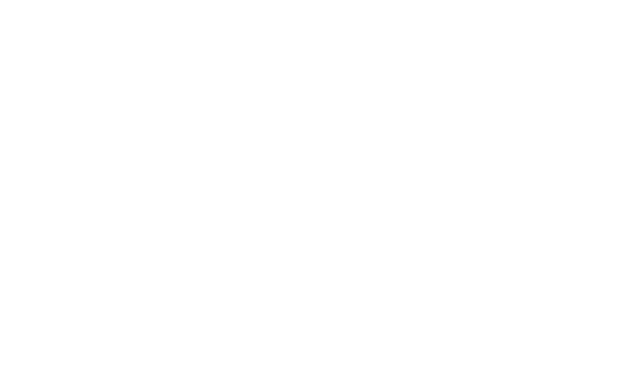
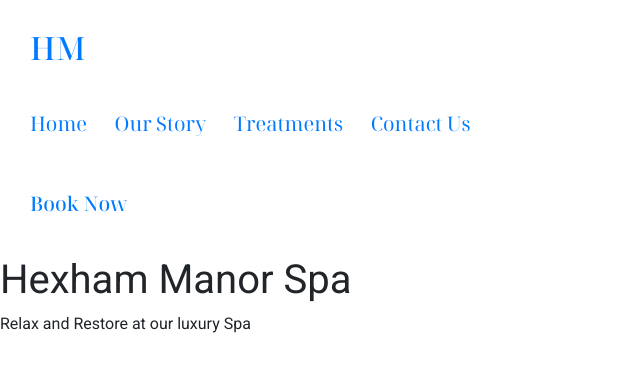
Before and after one commit to ChloeL-E/Hexham-Manor-Spa, a plain HTML site: page index.html in a window 1280 px wide. Shown: the whole page, without its empty margins (0-640 px from the left). Drawn offline with nearby package versions, Linux system fonts and the light colour scheme.

Commit message:
Added a tags to navbar and oulined section

```diff
--- a/assets/css/style.css
+++ b/assets/css/style.css
@@ -0,0 +1,25 @@
+@import url('https://fonts.googleapis.com/css2?family=Noto+Serif+Display:wght@100;200;300;400;500;600;700&family=Oswald&family=Roboto:ital,wght@0,400;1,700&display=swap');
+
+/* --------------------COLOURS------------*/
+.bg-color-nav {
+    background-color: #ded0cf;
+}
+
+
+
+/*-----------------------GENERAL*/
+* {
+    margin: 0;
+}
+
+body {
+    font-family: 'Roboto', sans-serif;
+}
+
+header {
+    font-family: 'Noto Serif Display', sans-serif;
+}
+
+.header-inline {
+    display: inline;
+}
--- a/index.html
+++ b/index.html
@@ -1,24 +1,66 @@
 <!DOCTYPE html>
 <html lang="en">
-<head>
-    <meta charset="UTF-8">
-    <meta http-equiv="X-UA-Compatible" content="IE=edge">
-    <meta name="viewport" content="width=device-width, initial-scale=1.0">
-    <link rel="stylesheet" href="https://cdn.jsdelivr.net/npm/bootstrap@4.5.3/dist/css/bootstrap.min.css"
-        integrity="sha384-TX8t27EcRE3e/ihU7zmQxVncDAy5uIKz4rEkgIXeMed4M0jlfIDPvg6uqKI2xXr2" crossorigin="anonymous">
-    <script src="https://kit.fontawesome.com/f6a0c3659f.js" crossorigin="anonymous"></script>
+  <head>
+    <meta charset="UTF-8" />
+    <meta http-equiv="X-UA-Compatible" content="IE=edge" />
+    <meta name="viewport" content="width=device-width, initial-scale=1.0" />
+    <link
+      rel="stylesheet"
+      href="https://cdn.jsdelivr.net/npm/bootstrap@4.5.3/dist/css/bootstrap.min.css"
+      integrity="sha384-TX8t27EcRE3e/ihU7zmQxVncDAy5uIKz4rEkgIXeMed4M0jlfIDPvg6uqKI2xXr2"
+      crossorigin="anonymous"
+    />
+    <script
+      src="https://kit.fontawesome.com/f6a0c3659f.js"
+      crossorigin="anonymous"
+    ></script>
     <link rel="stylesheet" href="assets/css/style.css" />
     <title>Hexham Manor Spa</title>
-</head>
-<body>
+  </head>
+  <body>
     <header>
-
+      <div class="nav-container container-fluid bg-color-header">
+        <nav>
+          <div class="row header-inline">
+            <div class="col-md-4">
+              <a href="#" class="navbar-brand">
+                <h2 id="logo">HM</h2>
+              </a>
+            </div>
+          </div>
+          <div class="row header-inline">
+            <div class="nav-list col-md-8">
+              <ul class="list-inline">
+                <li class="list-inline-item">
+                  <a href="#" class="navbar-brand">Home</a>
+                </li>
+                <li class="list-inline-item">
+                  <a href="#" class="navbar-brand">Our Story</a>
+                </li>
+                <li class="list-inline-item">
+                  <a href="#" class="navbar-brand">Treatments</a>
+                </li>
+                <li class="list-inline-item">
+                  <a href="#" class="navbar-brand">Contact Us</a>
+                </li>
+              </ul>
+            </div>
+          </div>
+          <div class="row header-inline">
+            <div class="col-md-4">
+              <a href="#">
+                <h2 class="navbar-brand">Book Now</h2>
+              </a>
+            </div>
+          </div>
+        </nav>
+      </div>
     </header>
-    <section>
-
+    <section id="hero-container">
+      <div id="hero-image"></div>
+      <h1>Hexham Manor Spa</h1>
+      <p>Relax and Restore at our luxury Spa</p>
     </section>
-    <footer>
-
-    </footer>
-</body>
+    <footer></footer>
+  </body>
 </html>
```
